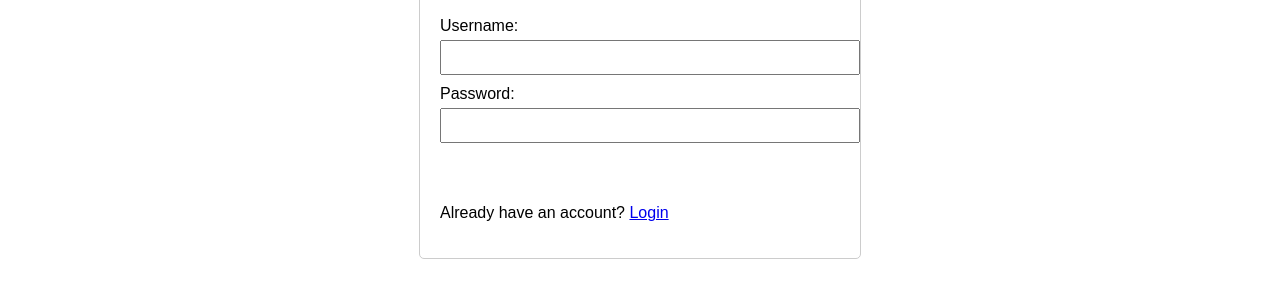
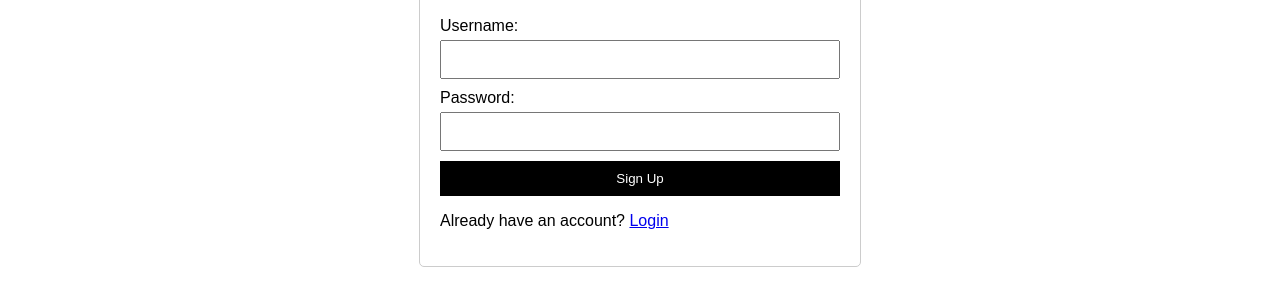
Before and after one commit to abdullahmaajid/minimalproject, a plain HTML site: page signup.html in a window 1280 px wide. Shown: the part 127-432 px from the top of the page. Drawn offline with Linux system fonts and the light colour scheme.

Commit message:
Update styles.css

```diff
--- a/styles.css
+++ b/styles.css
@@ -76,18 +76,22 @@ body {
     margin-bottom: 5px;
   }
 
-  .login-container input,
-  .signup-container input {
-    width: 100%;
-    padding: 8px;
-    margin-bottom: 10px;
-  }
+  .login-container input[type="text"],
+  .signup-container input[type="text"],
+  .login-container input[type="password"],
+
+  .signup-container input[type="password"] {
+  width: 100%; /* Mengatur lebar input form menjadi 100% dari lebar kontainer */
+  padding: 10px; /* Mengatur padding pada input form */
+  margin-bottom: 10px; /* Mengatur jarak antara input form */
+  box-sizing: border-box; /* Menghitung padding dan border ke dalam total lebar dan tinggi */
+}
 
   .login-container button,
   .signup-container button {
     width: 100%;
     padding: 10px;
-    background-color: #fff;
+    background-color: #000;
     color: #fff;
     border: none;
     cursor: pointer;
```
